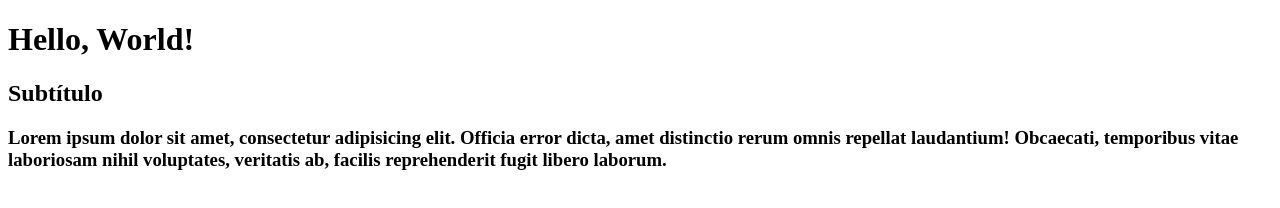
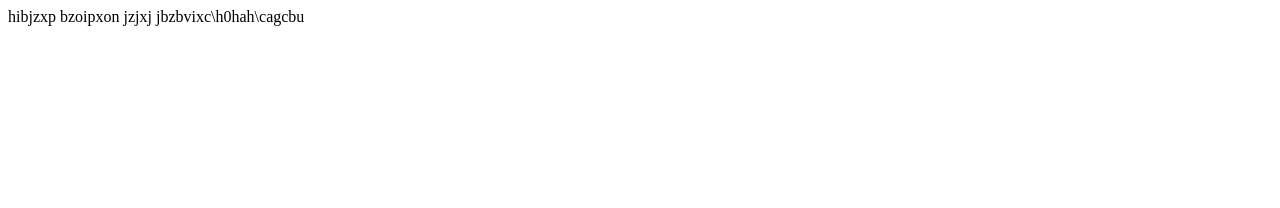
Before and after one commit to FortSoftwares/git-aula, a plain HTML site: page index.html in a window 1280 px wide. Drawn offline with Linux system fonts and the light colour scheme.

Commit message:
Bagunçando o código

```diff
--- a/index.html
+++ b/index.html
@@ -5,11 +5,4 @@
     <meta name="viewport" content="width=device-width, initial-scale=1.0">
     <title>Corrigindo</title>
     <link rel="stylesheet" href="styles.css">
-</head>
-<body>
-    <h1>Hello, World!</h1>
-    <h2>Subtítulo</h2>
-    <h3>Lorem ipsum dolor sit amet, consectetur adipisicing elit. Officia error dicta, amet distinctio rerum omnis repellat laudantium! Obcaecati, temporibus vitae laboriosam nihil voluptates, veritatis ab, facilis reprehenderit fugit libero laborum.</h3>
-
-</body>
-</html>
+hibjzxp bzoipxon jzjxj jbzbvixc\h0hah\cagcbu
```
